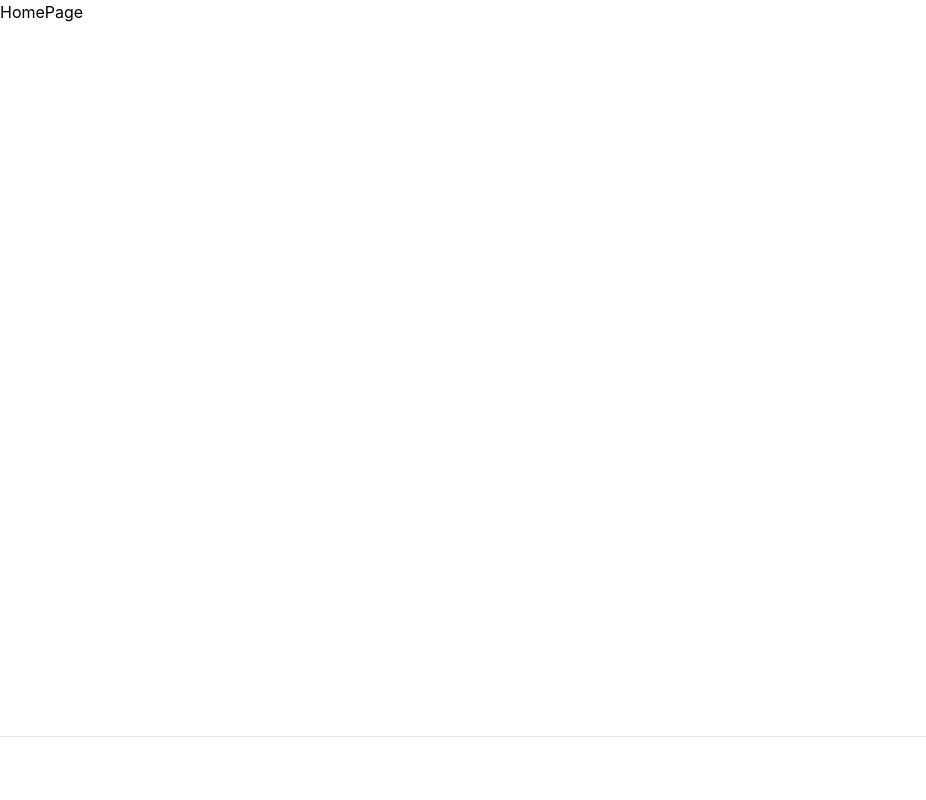
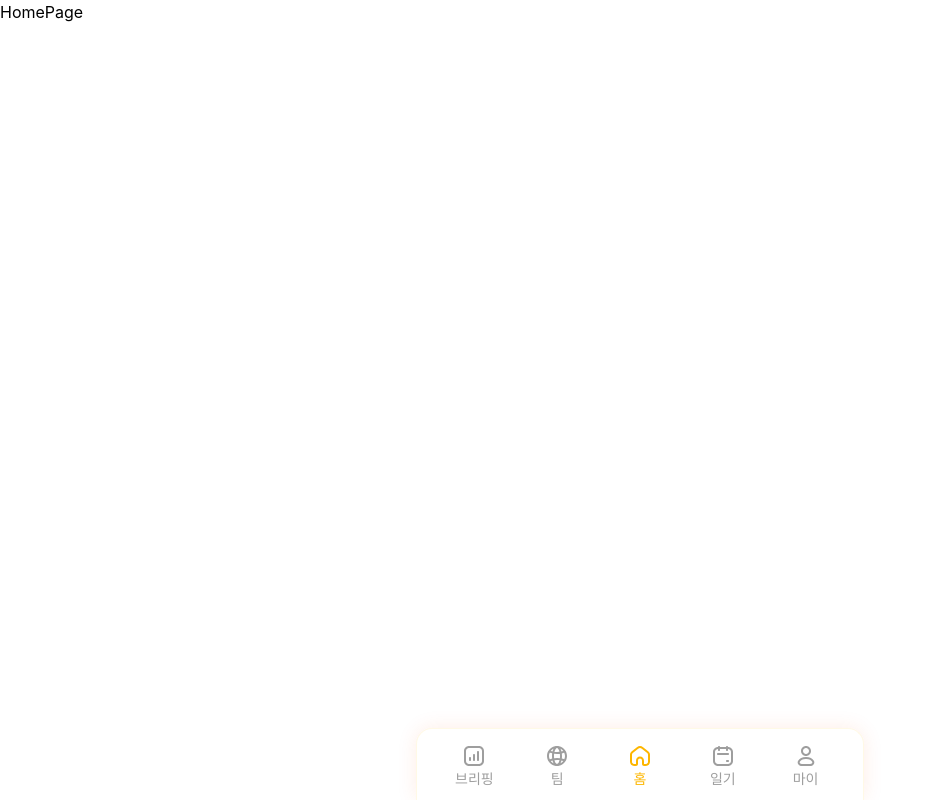
Before and after one commit to Team-BRIFO/BRIFO-front, a React (Vite) app: page / in a window 1280 px wide. Shown: the whole page, without its empty margins (0-926 px from the left). Built offline with nearby package versions, Linux system fonts and the light colour scheme.

Commit message:
feat: AppLayout에 전역 하단 네비게이션 적용

```diff
--- a/src/layouts/AppLayout.tsx
+++ b/src/layouts/AppLayout.tsx
@@ -1,19 +1,43 @@
-import { Outlet } from 'react-router-dom'
+import NavigationBar from '@/components/common/NavigationBar'
+import { Outlet, useLocation, useNavigate } from 'react-router-dom'
+import { PATH } from '@/routes/paths'
+import { type NavigationValue } from '@/components/common/NavigationBar'
 
-/**
- * AppLayout
- * 로그인 후 영역 레이아웃 (홈, 사무실, 팀, 피드, 마이)
- * - 하단 GNB 탭 포함
- * TODO: BottomTabBar 컴포넌트 구현 후 교체
- */
+const NAVIGATION_PATHS: Record<NavigationValue, string> = {
+  briefing: PATH.BRIEFING,
+  team: PATH.TEAM,
+  home: PATH.HOME,
+  diary: PATH.DIARY_CALENDAR,
+  my: PATH.MY_PAGE,
+}
+
+function getNavigationValue(pathname: string): NavigationValue {
+  if (pathname.startsWith(PATH.BRIEFING)) return 'briefing'
+  if (pathname.startsWith(PATH.TEAM)) return 'team'
+  if (pathname.startsWith(PATH.DIARY_CALENDAR)) return 'diary'
+  if (pathname.startsWith(PATH.MY_PAGE)) return 'my'
+  return 'home'
+}
 export function AppLayout() {
+  const navigate = useNavigate()
+  const { pathname } = useLocation()
+  const selectedNavigation = getNavigationValue(pathname)
+  const handleNavigationChange = (value: NavigationValue) => {
+    navigate(NAVIGATION_PATHS[value])
+  }
   return (
     <div className="flex min-h-screen flex-col">
       <main className="flex-1 pb-16">
         <Outlet />
       </main>
-      {/* TODO: BottomTabBar */}
-      <nav className="border-Gray-2 bg-White fixed right-0 bottom-0 left-0 h-16 border-t" />
+      <div className="fixed right-0 bottom-0 left-0 z-40 flex justify-center">
+        <NavigationBar
+          value={selectedNavigation}
+          onChange={handleNavigationChange}
+          isFullWidth
+          className="max-w-md"
+        />
+      </div>
     </div>
   )
 }
```
